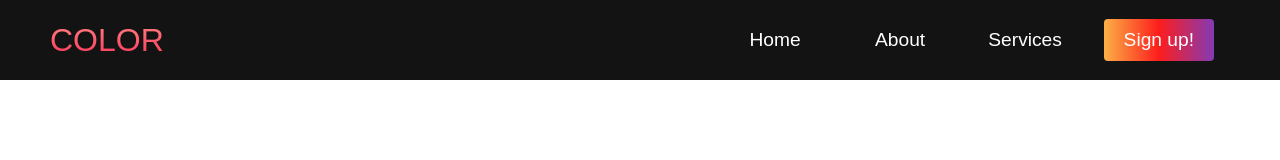
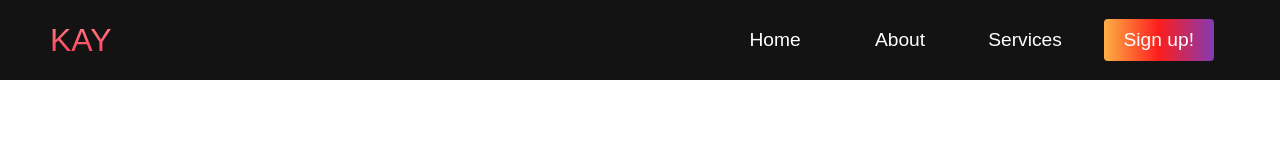
Before and after one commit to Khushali14/scroll_website, a plain HTML site: page index.html in a window 1280 px wide. Drawn offline with Linux system fonts and the light colour scheme.

```diff
--- a/index.html
+++ b/index.html
@@ -10,7 +10,7 @@
 <body>
     <nav class="navbar">
         <div class="navbar__container">
-            <a href="#home" id="navbar__logo">COLOR</a>
+            <a href="#home" id="navbar__logo">KAY</a>
             <div class="navbar__toggle" id="mobile-menu">
                 <span class="bar"></span>
                 <span class="bar"></span>
```
